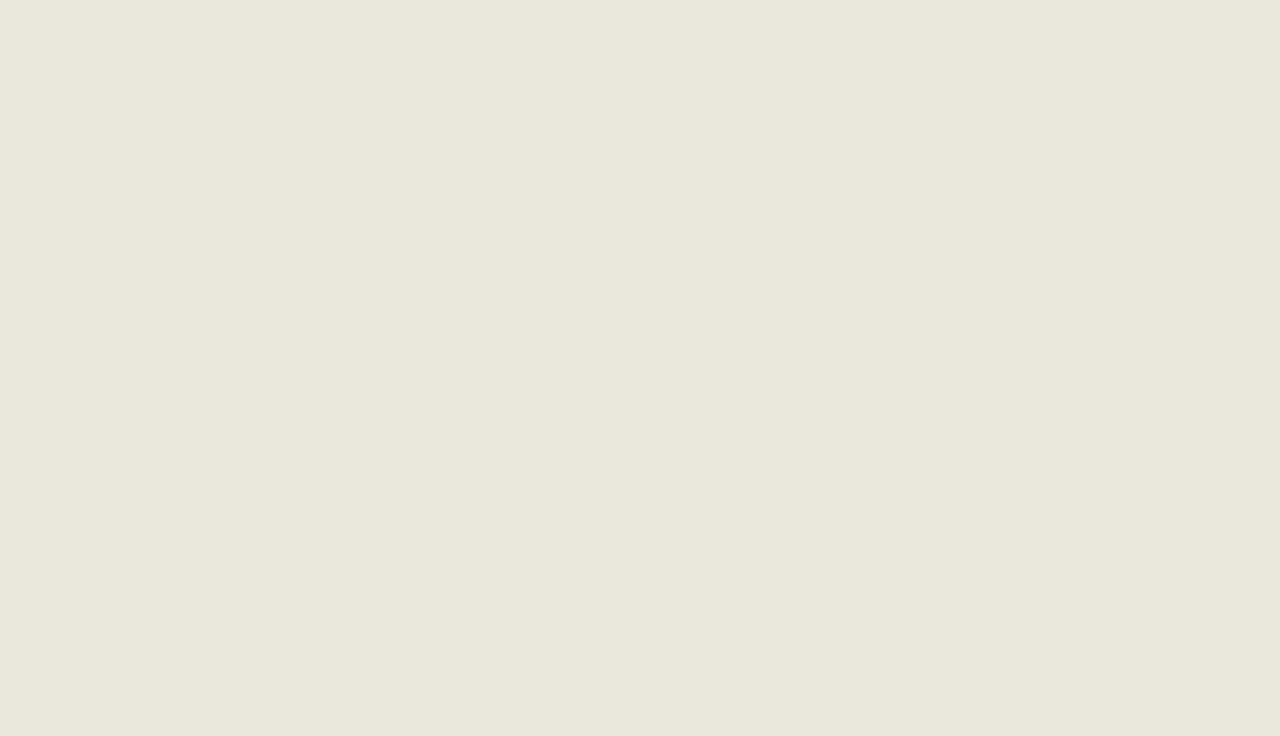
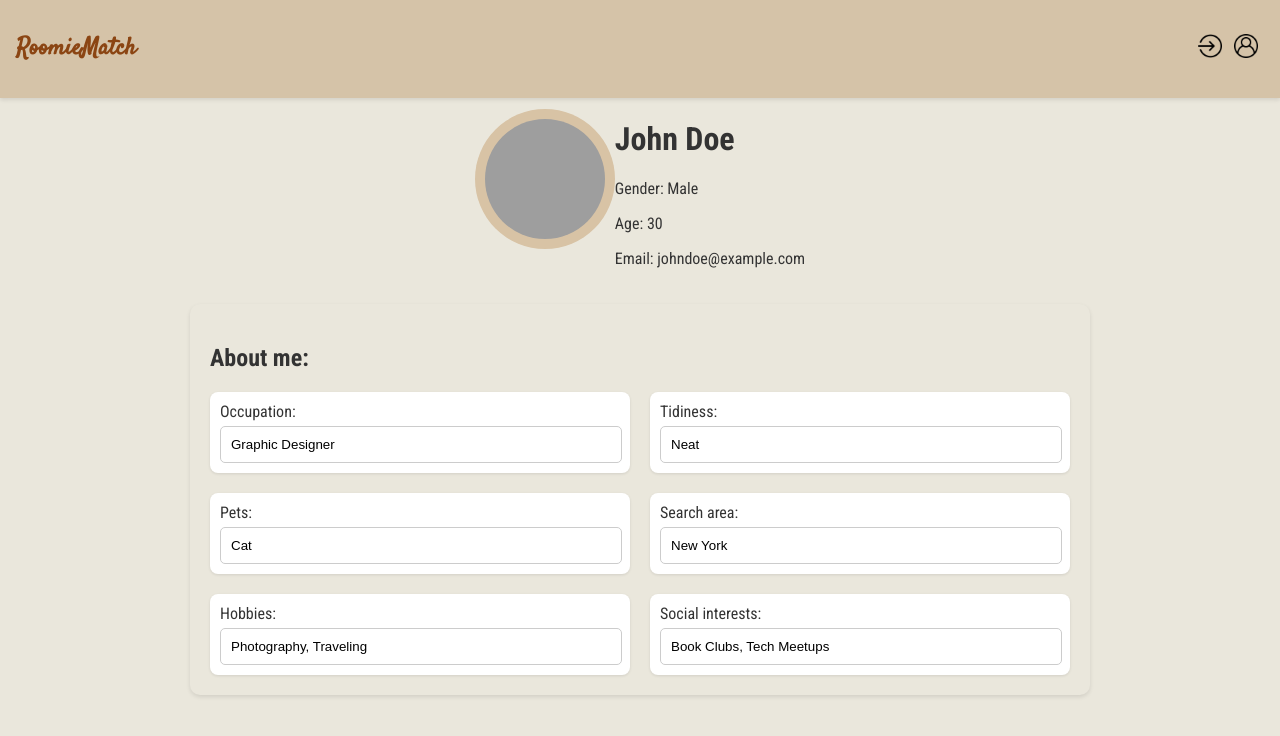
Before and after one commit to danielbahrami/SE07-ISE, a React (Create React App) app in the folder my-app/: page /profile in a window 1280 px wide. Before the commit this address had no page. Shown: the top 736 px of the page. Built offline with nearby package versions, Linux system fonts and the light colour scheme; grey boxes are pictures that could not be loaded.

Commit message:
Profilpage is made with cool css with chatgpt

```diff
--- a/my-app/src/App.js
+++ b/my-app/src/App.js
@@ -6,6 +6,7 @@ import SignUpPage from "./pages/SignUpPage";
 import { BrowserRouter as Router, Route, Routes } from "react-router-dom";
 import "./App.css"; // This is your global styles, if you have any
 import LoginPage from "./pages/LoginPage";
+import ProfilePage from './pages/ProfilePage';
 
 const App = () => {
   return (
@@ -16,6 +17,7 @@ const App = () => {
           <Route path="/home" Component={HomePage} />
           <Route path="/match" Component={MatchPage} />
           <Route path="/signup" Component={SignUpPage} />
+          <Route path="/profile" Component={ProfilePage} />
         </Routes>
       </Router>
     </div>
--- a/my-app/src/components/Header.js
+++ b/my-app/src/components/Header.js
@@ -1,10 +1,15 @@
 import React from "react";
 import enterIcon from "../icons/enter.png";
 import userInterfaceIcon from "../icons/user-interface.png";
-
+import { useNavigate } from 'react-router-dom';
 import ".././styles/Header.css";
 
 const Header = () => {
+  let navigate = useNavigate();
+
+  const goToProfile = () => {
+    navigate('/profile'); // This should match the route path you set for the ProfilePage
+  };
   return (
     <div className="header">
       <h1>RoomieMatch</h1>
@@ -19,6 +24,7 @@ const Header = () => {
             alt="User Interface"
             width="24"
             height="24"
+            onClick={goToProfile}
           />{" "}
           {/* Adjust width and height as needed */}
         </button>
--- /dev/null
+++ b/my-app/src/pages/ProfilePage.js
@@ -0,0 +1,116 @@
+// ProfilePage.js
+import React, { useState } from 'react';
+import Header from '../components/Header';
+import '../styles/ProfilePage.css'; // Ensure you have a corresponding CSS file
+
+const ProfilePage = () => {
+    // State hooks initialized with dummy profile data
+    const [occupation, setOccupation] = useState('Graphic Designer');
+    const [tidiness, setTidiness] = useState('Neat');
+    const [pets, setPets] = useState('Cat');
+    const [searchArea, setSearchArea] = useState('New York');
+    const [hobbies, setHobbies] = useState('Photography, Traveling');
+    const [socialInterests, setSocialInterests] = useState('Book Clubs, Tech Meetups');
+
+    const [userData, setUserData] = useState({
+        fullName: "John Doe",
+        gender: "Male",
+        age: "30",
+        email: "johndoe@example.com",
+        occupation: "Developer",
+        tidiness: "Neat",
+        pets: "None",
+        searchArea: "San Francisco",
+        hobbies: "Gaming, Reading",
+        socialInterests: "Networking, Hiking",
+    });
+    // Handlers for each field remain the same as in the previous example
+
+    return (
+        <div className="profile-page">
+            <Header />
+            <div className="user-details">
+                <div className="avatar-section">
+                    <div className="avatar-container">
+                        <img src="avatar-placeholder.png" alt="User Avatar" />
+                        {/* Placeholder for user avatar */}
+                    </div>
+                    <div className="personal-info">
+                        <h1>{userData.fullName}</h1>
+                        <p>Gender: {userData.gender}</p>
+                        <p>Age: {userData.age}</p>
+                        <p>Email: {userData.email}</p>
+                    </div>
+                </div>
+                <div className="about-me-section">
+                    <h2>About me:</h2>
+                <div className="details-grid">
+                <div className="detail-item">
+                    <label htmlFor="occupation">Occupation:</label>
+                    <input
+                        type="text"
+                        id="occupation"
+                        value={occupation}
+                        onChange={(e) => setOccupation(e.target.value)}
+                    />
+
+                </div>
+
+                <div className="detail-item">
+                    <label htmlFor="tidiness">Tidiness:</label>
+                    <input
+                        type="text"
+                        id="tidiness"
+                        value={tidiness}
+                        onChange={(e) => setTidiness(e.target.value)}
+                    />
+                </div>
+
+                <div className="detail-item">
+                    <label htmlFor="pets">Pets:</label>
+                    <input
+                        type="text"
+                        id="pets"
+                        value={pets}
+                        onChange={(e) => setPets(e.target.value)}
+                    />
+                </div>
+
+                <div className="detail-item">
+                    <label htmlFor="searchArea">Search area:</label>
+                    <input
+                        type="text"
+                        id="searchArea"
+                        value={searchArea}
+                        onChange={(e) => setSearchArea(e.target.value)}
+                    />
+                </div>
+
+                <div className="detail-item">
+                    <label htmlFor="hobbies">Hobbies:</label>
+                    <input
+                        type="text"
+                        id="hobbies"
+                        value={hobbies}
+                        onChange={(e) => setHobbies(e.target.value)}
+                    />
+                </div>
+
+                <div className="detail-item">
+                    <label htmlFor="socialInterests">Social interests:</label>
+                    <input
+                        type="text"
+                        id="socialInterests"
+                        value={socialInterests}
+                        onChange={(e) => setSocialInterests(e.target.value)}
+                    />
+                </div>
+                </div>
+            </div>
+                {/* ... add a submit button if you want to save the profile data ... */}
+            </div>
+        </div >
+    );
+};
+
+export default ProfilePage;
--- /dev/null
+++ b/my-app/src/styles/ProfilePage.css
@@ -0,0 +1,54 @@
+/* ProfilePage.css */
+.profile-page {
+  flex-direction: column;
+  align-items: center;
+  width: 100%;
+}
+
+.user-details {
+  width: 100%;
+  max-width: 900px;
+  margin: auto;
+  display: flex;
+  flex-direction: column;
+}
+
+.avatar-section {
+  display: flex;
+  justify-content: center;
+  align-items: center;
+  /* ... additional styles ... */
+}
+
+.about-me-section {
+  margin-top: 20px;
+  background-color: #EAE7DC; /* Light beige background */
+  border-radius: 10px;
+  padding: 20px;
+  box-shadow: 0 2px 4px rgba(0, 0, 0, 0.1);
+}
+
+.details-grid {
+  display: grid;
+  grid-template-columns: repeat(2, 1fr); /* Adjust based on your design needs */
+  gap: 20px; /* Adjust the gap between boxes */
+}
+
+.detail-item {
+  background-color: #FFF; /* White background for detail items */
+  border-radius: 8px;
+  padding: 10px;
+  box-shadow: 0 1px 3px rgba(0, 0, 0, 0.1);
+}
+
+.detail-item label {
+  display: block;
+  margin-bottom: 5px;
+}
+
+.detail-item input {
+  width: calc(100% - 20px); /* Full width minus padding */
+  padding: 10px;
+  border: 1px solid #ccc;
+  border-radius: 5px;
+}
```
